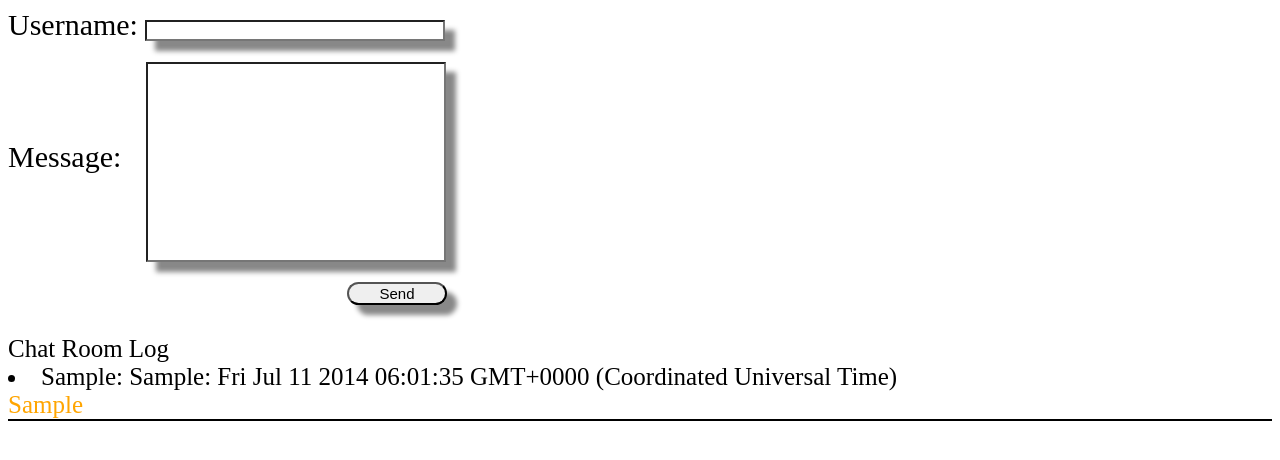
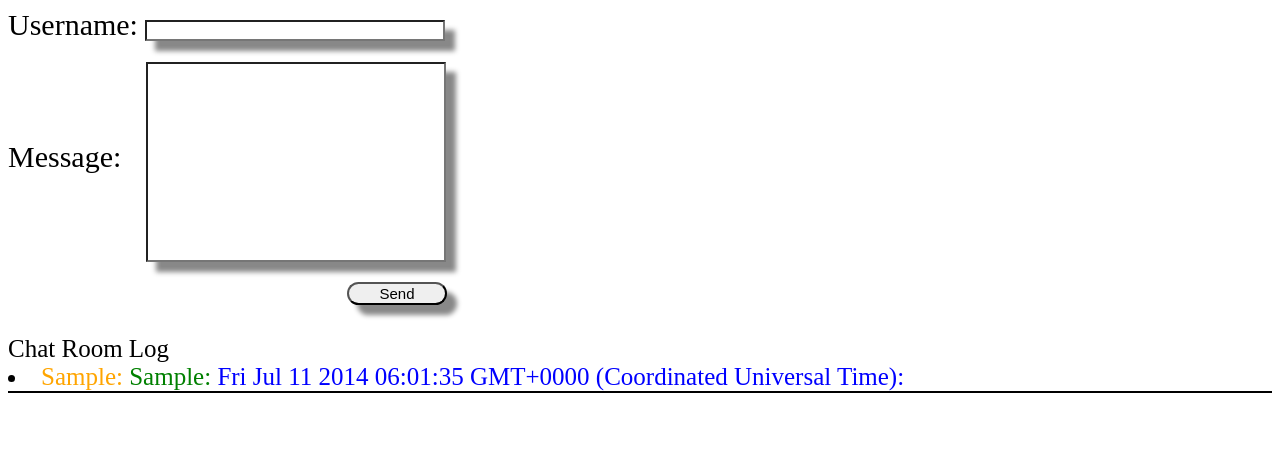
Before and after one commit to Gitthere/ChatRoom, a plain HTML site: page index.html in a window 1280 px wide. Both pictures are taken after typing "Sample", "Sample" into the empty fields and a click on the input "Send". Drawn offline with nearby package versions, Linux system fonts and the light colour scheme.

Commit message:
each input is now different color

```diff
--- a/js/app.js
+++ b/js/app.js
@@ -5,18 +5,18 @@ $(document).ready(function() {
     e.preventDefault();
     //gets value entered in username
     var name = $('#username').val();
-
     //gets value entered in message box
     var message = $('#messageArea').val();
     //creates timestamp
     var time = new Date($.now());
     //appends message containing username, message and timestamp
-    $('#messageWindow').append('<li>' + name +':  ' + message + ':  ' + time + '</li>');
-    $('#messageWindow').append('<span class="user">' + name + '</span>');
-    //$('#messageWindow > span').css('color', 'orange');
-        //console.log($('#messageWindow, span').css('color', 'orange'));
-
-
+    var saveName = $('<li></li>').append('<span class="user">' + name +  ":  " +'</span>');
+    //appends input message to li
+    saveName.append('<span class="messageSend">' + message + ":  " + '</span>');
+    //appends time to li
+    saveName.append('<span class="messageTime">' + time + ":  " + '</span>');
+    //appends completed li to message window
+    $('#messageWindow').append(saveName);
     //clears username and message values onclick
     $('#username').val('');
     $('#messageArea').val('');
--- a/styles/styles.css
+++ b/styles/styles.css
@@ -37,3 +37,11 @@
 .user {
   color: orange;
 }
+
+.messageSend {
+  color: green;
+}
+
+.messageTime {
+  color: blue;
+}
```
